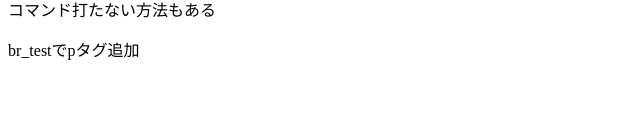
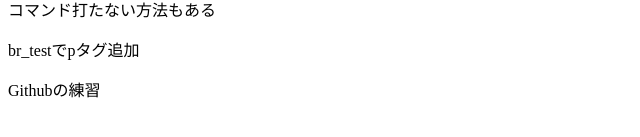
Before and after one commit to shunsogo/git1114, a plain HTML site: page index.html in a window 1280 px wide. Shown: the part 123-260 px from the top of the page, without its empty margins (0-640 px from the left). Drawn offline with Linux system fonts and the light colour scheme.

Commit message:
githubの練習

```diff
--- a/index.html
+++ b/index.html
@@ -11,6 +11,17 @@
     <p>追加</p>
     <p>コマンド打たない方法もある</p>
     <p>br_testでpタグ追加</p>
+    <p>Githubの練習</p>
+
+    <!-- gitとは: 分散型バージョン管理システム -->
+    <!-- git init: 初期化(リポジトリを新規作成) -->
+    <!-- gita add: ファイルを追加・変更 -->
+    <!-- git status: 今の状況を確認 -->
+    <!-- git commit -m "" : 変更や追加などの履歴を保存 -->
+    <!-- git log: 履歴を確認 -->
+    <!-- git branch: 今どこの世界線にいるか確認 -->
+    <!-- git branch xx(ブランチ名): 別の世界線を作る(枝分かれさせる) -->
+    <!-- git switch xx(ブランチ名): 世界線の移動 -->
 
 </body>
 </html>
```
